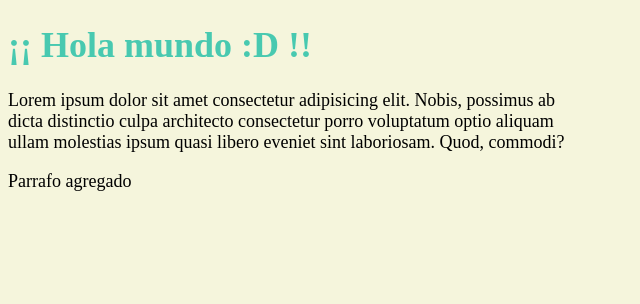
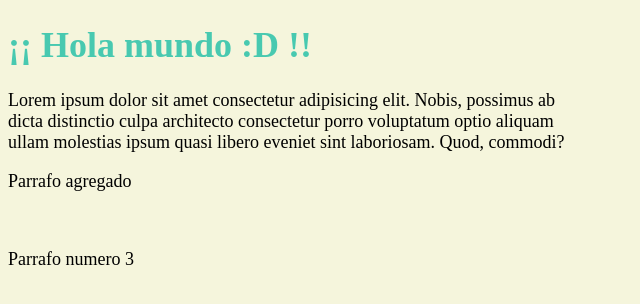
Before and after one commit to AntonioCantuMtz/CursoGit, a plain HTML site: page index.html in a window 1280 px wide. Shown: the whole page, without its empty margins (0-640 px from the left). Drawn offline with Linux system fonts and the light colour scheme; a script that the page names is missing.

Commit message:
Agregue un tercer parrafo

```diff
--- a/index.html
+++ b/index.html
@@ -17,6 +17,10 @@
         <p>
             Parrafo agregado
         </p>
+
+
+        <br>
+        <p>Parrafo numero 3</p>
         <script src="js/javascript.js"></script>
     </body>
 </html>
```
